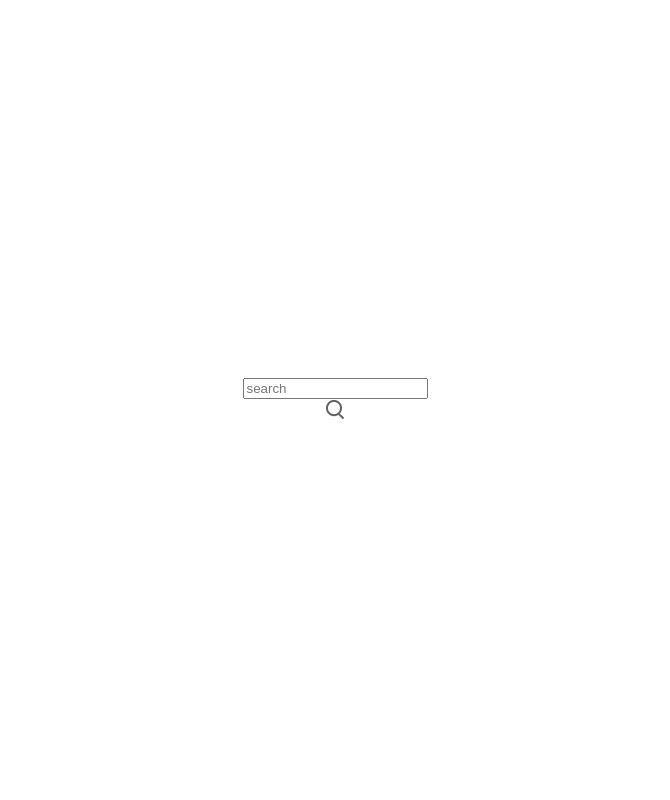
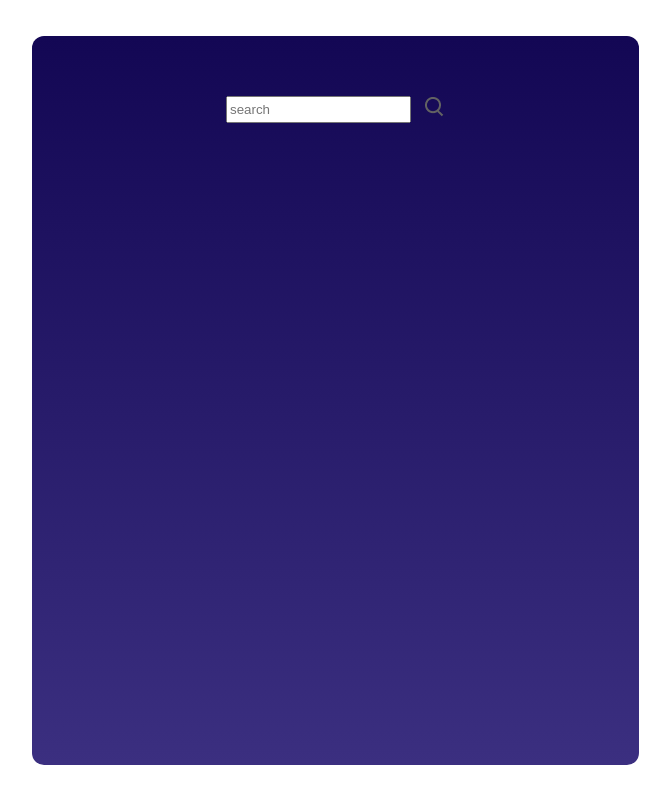
Before and after one commit to A-S-Vignesh-Raja/weather-app, a React (Vite) app: page / in a window 1280 px wide. Shown: the whole page, without its empty margins (305-975 px from the left). Built offline with nearby package versions, Linux system fonts and the light colour scheme.

Commit message:
added basic styles

```diff
--- a/src/Components/WeatherApp/weatherappstyle.css
+++ b/src/Components/WeatherApp/weatherappstyle.css
@@ -0,0 +1,15 @@
+.container{
+    width: 607px;
+    height: 729px;
+    margin: auto;
+    /*margin-top: 75px;*/
+    border-radius: 12px;
+    background-image: linear-gradient(180deg,#130754 0%,#3b2f80 100%);
+}
+
+.top-bar{
+    display: flex;
+    justify-content: center;
+    gap: 14px;
+    padding-top: 60px;
+}
```
